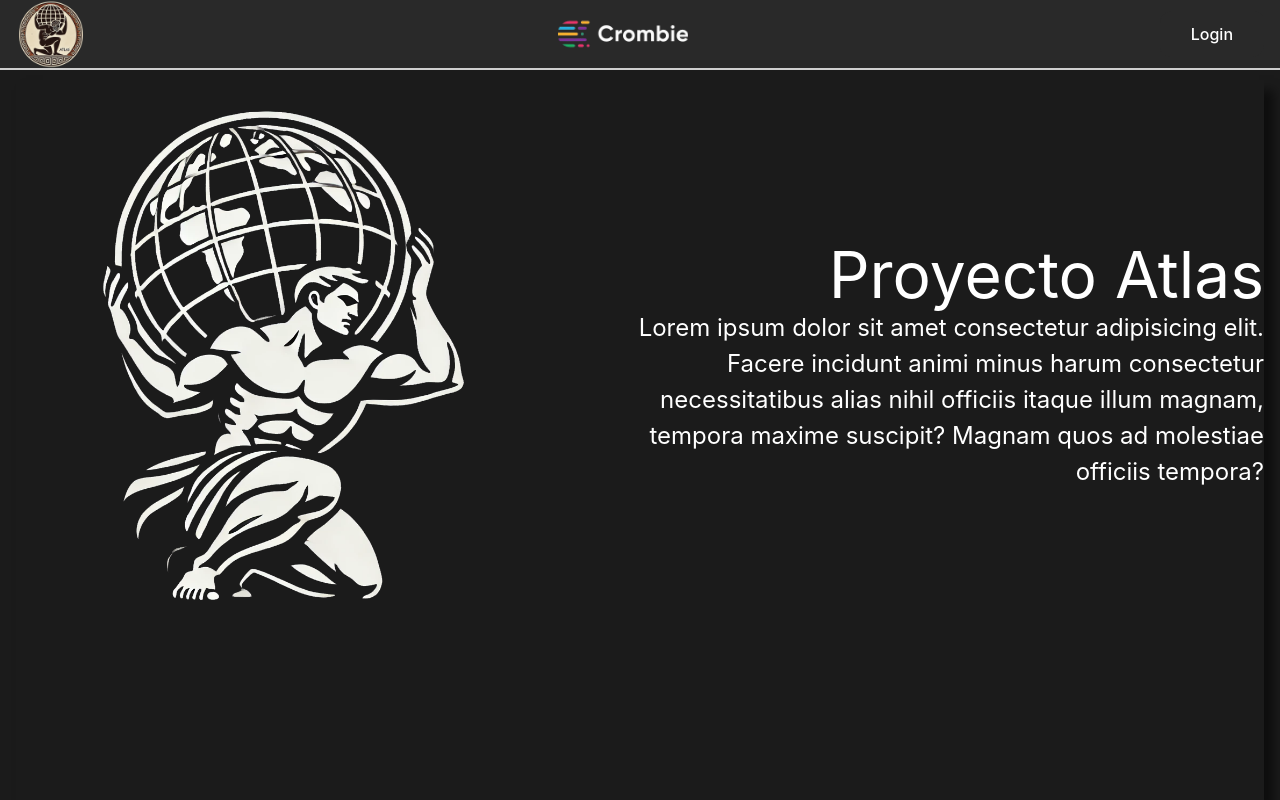
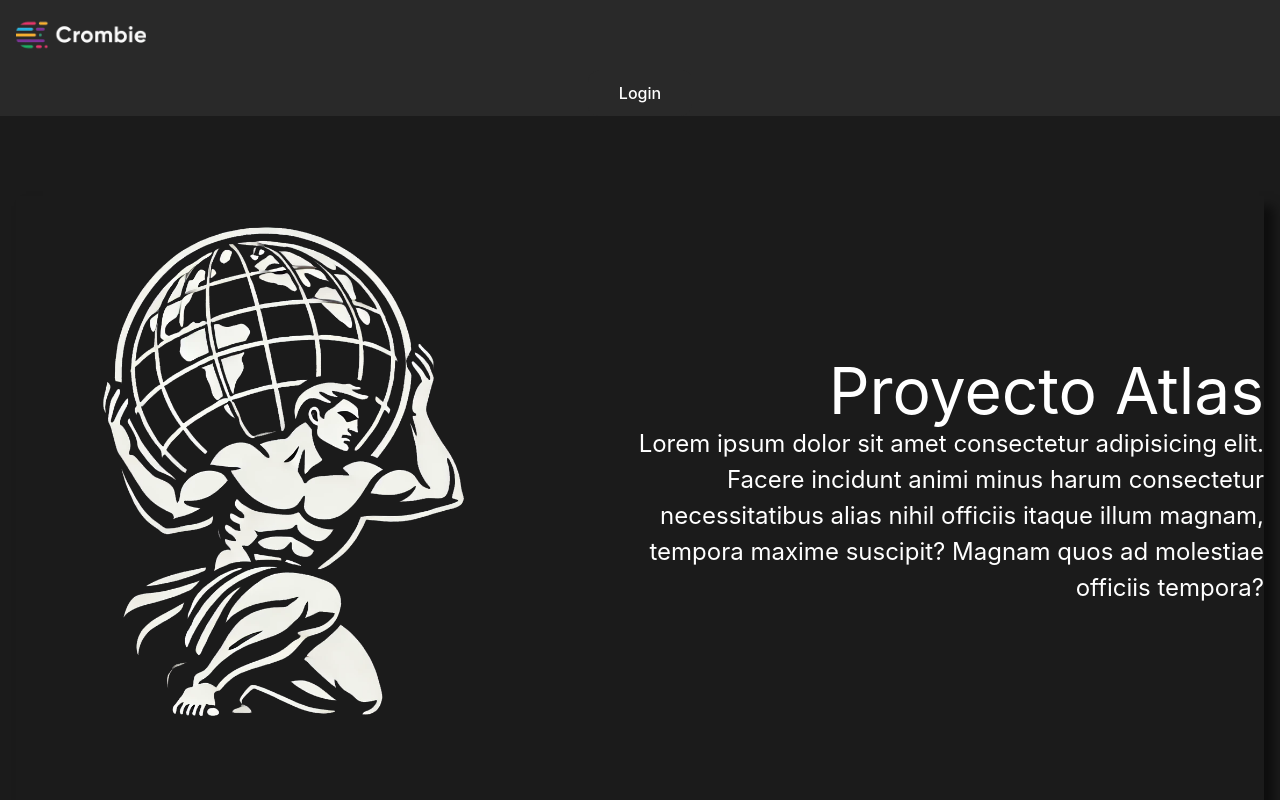
Before and after one commit to AndresSilva12/Home-React, a React (Vite) app: page / in a window 1280 px wide. Shown: the top 800 px of the page. Built offline with nearby package versions, Linux system fonts and the light colour scheme.

Commit message:
Creando rama Andres para probar

```diff
--- a/src/components/Header.css
+++ b/src/components/Header.css
@@ -6,16 +6,14 @@ nav {
     padding-left: 1rem;
     padding-right: 1rem;
     background-color: #292929;
-    display: flex;
-    align-items: center;
-    justify-content: space-between;
-    border-bottom: 2px solid rgb(207, 207, 207);
-    height: 70px;
-    width: 100%;
+    /* display: flex; */
+    /* align-items: center; */
+    /* justify-content: space-between; */
+    /* border-bottom: 2px solid rgb(207, 207, 207); */
+    /* height: 70px; */
+    /* width: 100%; */
     /* padding: 1rem; */
-    position: fixed;
-    top: 0;
-    z-index: 1000;
+    /* position: fixed; */
 }
 
 nav a:hover {
--- a/src/components/Header.jsx
+++ b/src/components/Header.jsx
@@ -4,7 +4,7 @@ import './Header.css';
 const Header = () => {
     return(
         <header>
-            <nav>
+            <nav className='flex items-center justify-between w-full h-20 fixed border-b-2'>
                 <a href="home5.html" class="logo "></a>
 
                 <div class="crombie-logo"></div>
```
